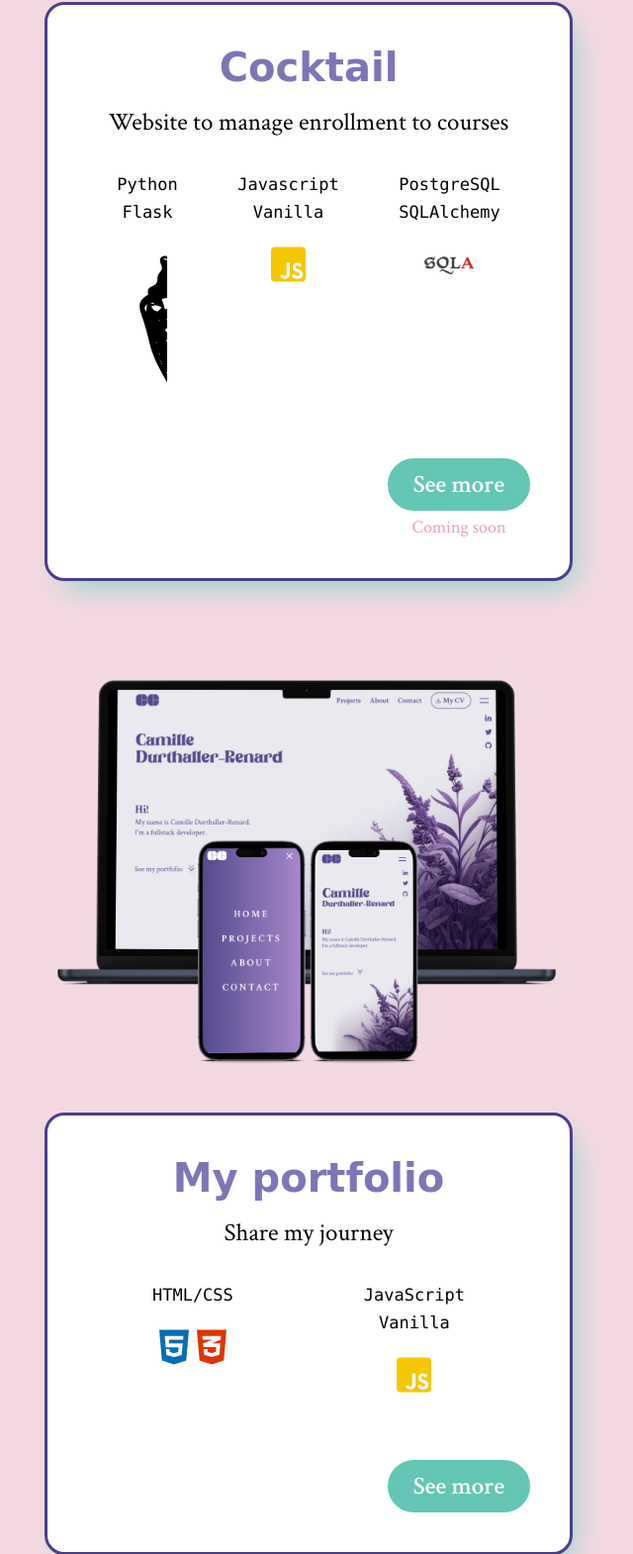
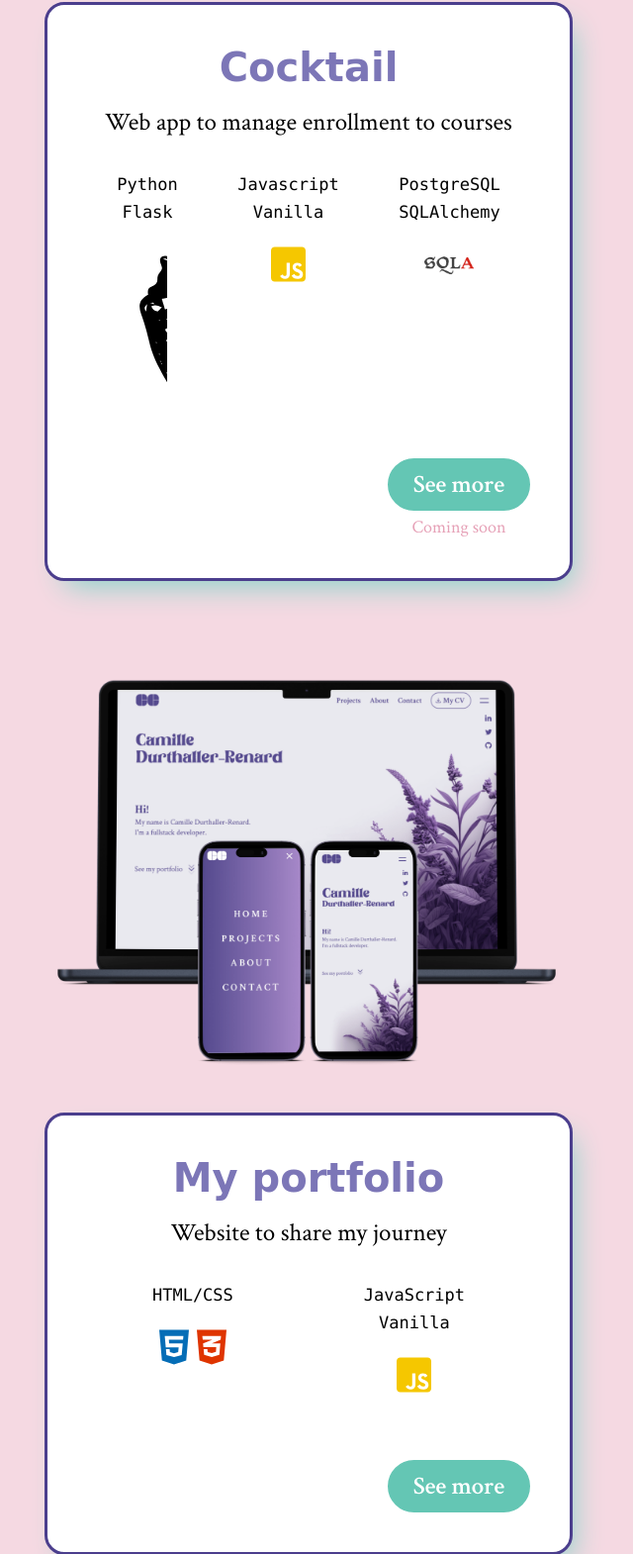
Before and after one commit to camilledtr/camilledtr.github.io, a PHP site: page / in a window 1280 px wide. Shown: the part 2493-4063 px from the top of the page at 99% size, without its empty margins (328-968 px from the left). Run offline with PHP 8.4, Linux system fonts and the light colour scheme; some web fonts are replaced.

Commit message:
change content

```diff
--- a/index.php
+++ b/index.php
@@ -129,7 +129,7 @@
                     <img src="public/assets/projects/cocktail-home.png" alt="project 2">
                     <div class="project-text">
                         <h3>Cocktail</h3>
-                        <p>Website to manage enrollment to courses</p>
+                        <p>Web app to manage enrollment to courses</p>
                         <div class="stack">
                             <div class="techno">
                                 <p>Python</p>
@@ -157,7 +157,7 @@
                     <img src="public/assets/projects/portfolio-laptop-smartphone.png" alt="project 3">
                     <div class="project-text">
                         <h3>My portfolio</h3>
-                        <p>Share my journey</p>
+                        <p>Website to share my journey</p>
                         <div class="stack">
                             <div class="techno">
                                 <p>HTML/CSS</p>
```
